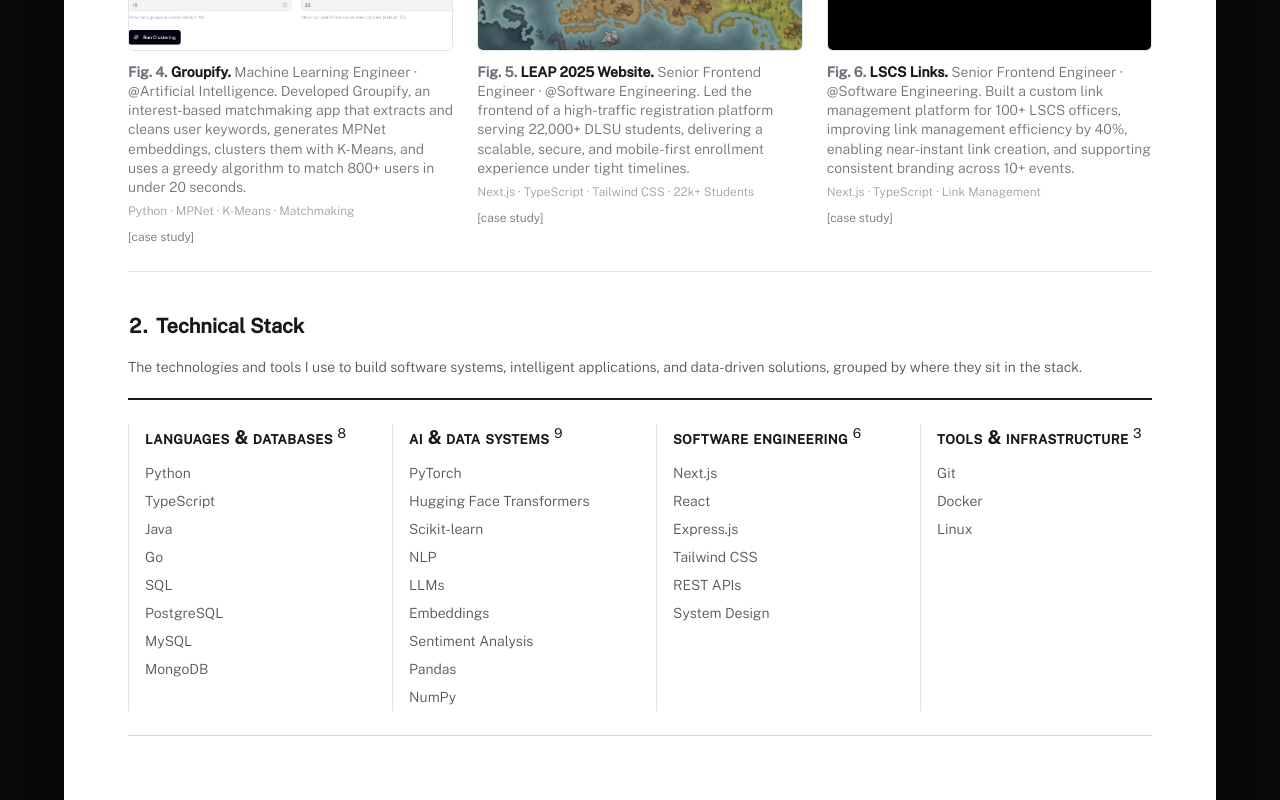
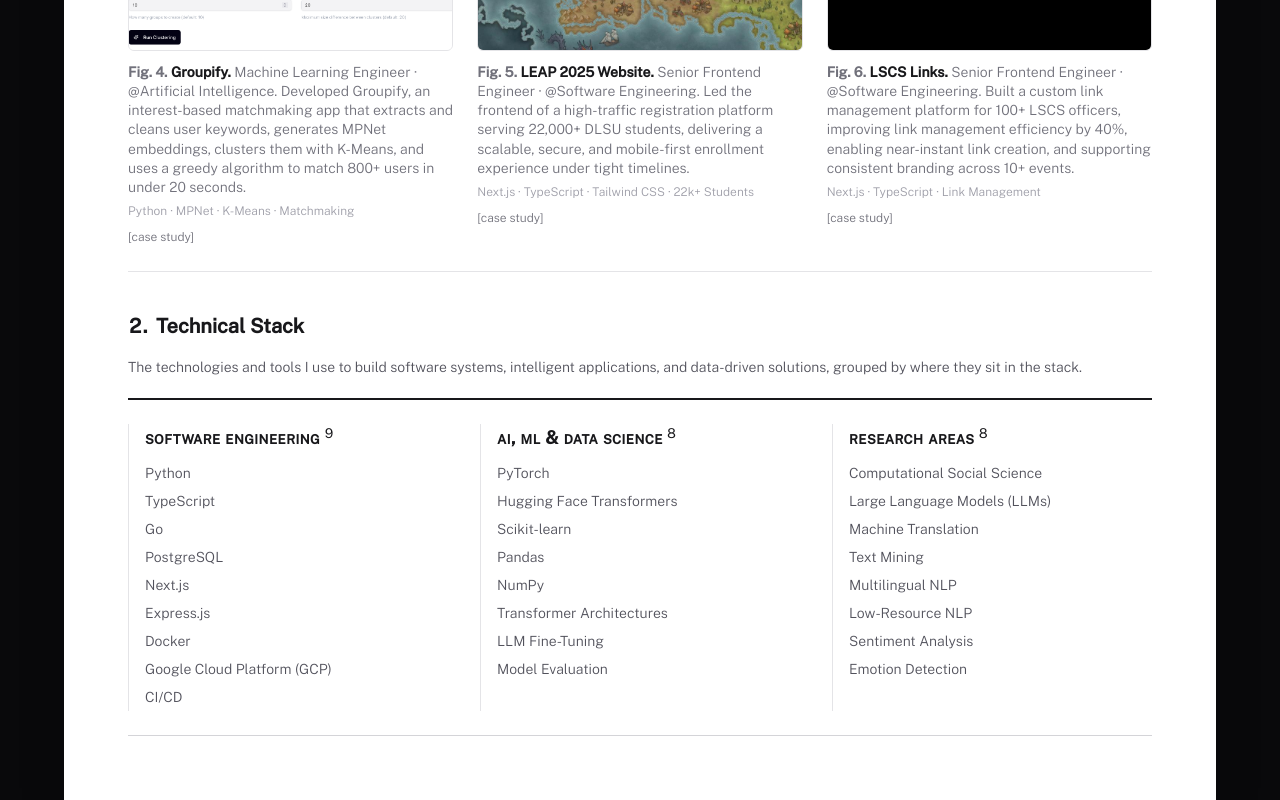
Before and after one commit to mbchavez27/mbchavezzportfolio, a React (Vite) app: page /projects in a window 1280 px wide. Shown: the part 1370-2170 px from the top of the page. Built offline with nearby package versions, Linux system fonts and the light colour scheme.

Commit message:
content: update technical stack to the new skills

```diff
--- a/src/features/projects/components/TechnicalStack.tsx
+++ b/src/features/projects/components/TechnicalStack.tsx
@@ -3,6 +3,9 @@ import Summary from "@/components/atoms/Summary";
 import SectionHeading from "@/components/molecules/SectionHeading";
 import { revealOnScroll } from "@/lib/motion";
 import type { StackCategory } from "../domain/projects.domain";
+
+// One column per category on wide screens.
+const LG_COLUMNS: Record<number, string> = { 2: "lg:grid-cols-2", 3: "lg:grid-cols-3", 4: "lg:grid-cols-4" };
 
 /** The technical stack as a CV-style skills matrix: categories side by side, tools listed under each. */
 export default function TechnicalStack({ categories }: { categories: readonly StackCategory[] }) {
@@ -14,7 +17,7 @@ export default function TechnicalStack({ categories }: { categories: readonly St
         solutions, grouped by where they sit in the stack.
       </Summary>
 
-      <div className="grid grid-cols-1 sm:grid-cols-2 lg:grid-cols-4 gap-x-8 gap-y-8 border-t-2 border-zinc-900 border-b border-b-zinc-300 py-6">
+      <div className={`grid grid-cols-1 sm:grid-cols-2 ${LG_COLUMNS[categories.length] ?? "lg:grid-cols-4"} gap-x-8 gap-y-8 border-t-2 border-zinc-900 border-b border-b-zinc-300 py-6`}>
         {categories.map((category, i) => (
           <motion.div
             key={category.label}
--- a/src/features/projects/data/projects.data.ts
+++ b/src/features/projects/data/projects.data.ts
@@ -76,29 +76,43 @@ export const projects: readonly Project[] = [
 
 export const stackCategories: readonly StackCategory[] = [
   {
-    label: "Languages & Databases",
-    items: ["Python", "TypeScript", "Java", "Go", "SQL", "PostgreSQL", "MySQL", "MongoDB"],
+    label: "Software Engineering",
+    items: [
+      "Python",
+      "TypeScript",
+      "Go",
+      "PostgreSQL",
+      "Next.js",
+      "Express.js",
+      "Docker",
+      "Google Cloud Platform (GCP)",
+      "CI/CD",
+    ],
   },
   {
-    label: "AI & Data Systems",
+    label: "AI, ML & Data Science",
     items: [
       "PyTorch",
       "Hugging Face Transformers",
       "Scikit-learn",
-      "NLP",
-      "LLMs",
-      "Embeddings",
-      "Sentiment Analysis",
       "Pandas",
       "NumPy",
+      "Transformer Architectures",
+      "LLM Fine-Tuning",
+      "Model Evaluation",
     ],
   },
   {
-    label: "Software Engineering",
-    items: ["Next.js", "React", "Express.js", "Tailwind CSS", "REST APIs", "System Design"],
-  },
-  {
-    label: "Tools & Infrastructure",
-    items: ["Git", "Docker", "Linux"],
+    label: "Research Areas",
+    items: [
+      "Computational Social Science",
+      "Large Language Models (LLMs)",
+      "Machine Translation",
+      "Text Mining",
+      "Multilingual NLP",
+      "Low-Resource NLP",
+      "Sentiment Analysis",
+      "Emotion Detection",
+    ],
   },
 ];
```
